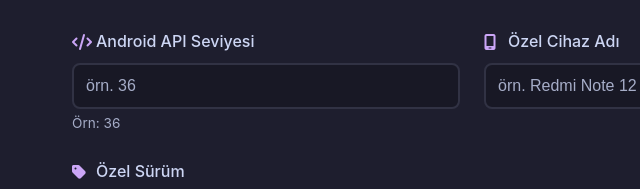
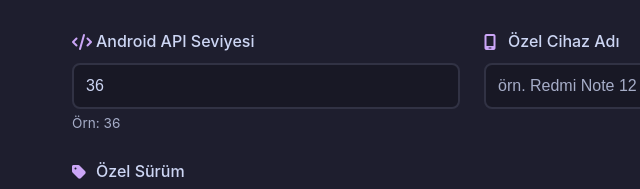
Before and after one commit to aurora9331/A16-FrameworkPatcher, a website: page web/index.html in a window 1280 px wide. Shown: the part 573-762 px from the top of the page, 168-808 px from the left. Drawn offline with Linux system fonts and the light colour scheme.

Commit message:
Update index.html

```diff
--- a/web/index.html
+++ b/web/index.html
@@ -45,7 +45,7 @@
                 <div class="form-grid">
                     <div class="form-group">
                         <label for="android_api_level"><i class="fa-solid fa-code"></i> Android API Seviyesi</label>
-                        <input type="number" id="android_api_level" name="android_api_level" placeholder="örn. 36" min="1" required>
+                        <input type="number" id="android_api_level" name="android_api_level" placeholder="örn. 36" min="1" required value="36">
                         <small>Örn: 36</small>
                     </div>
                     <div class="form-group">
```
